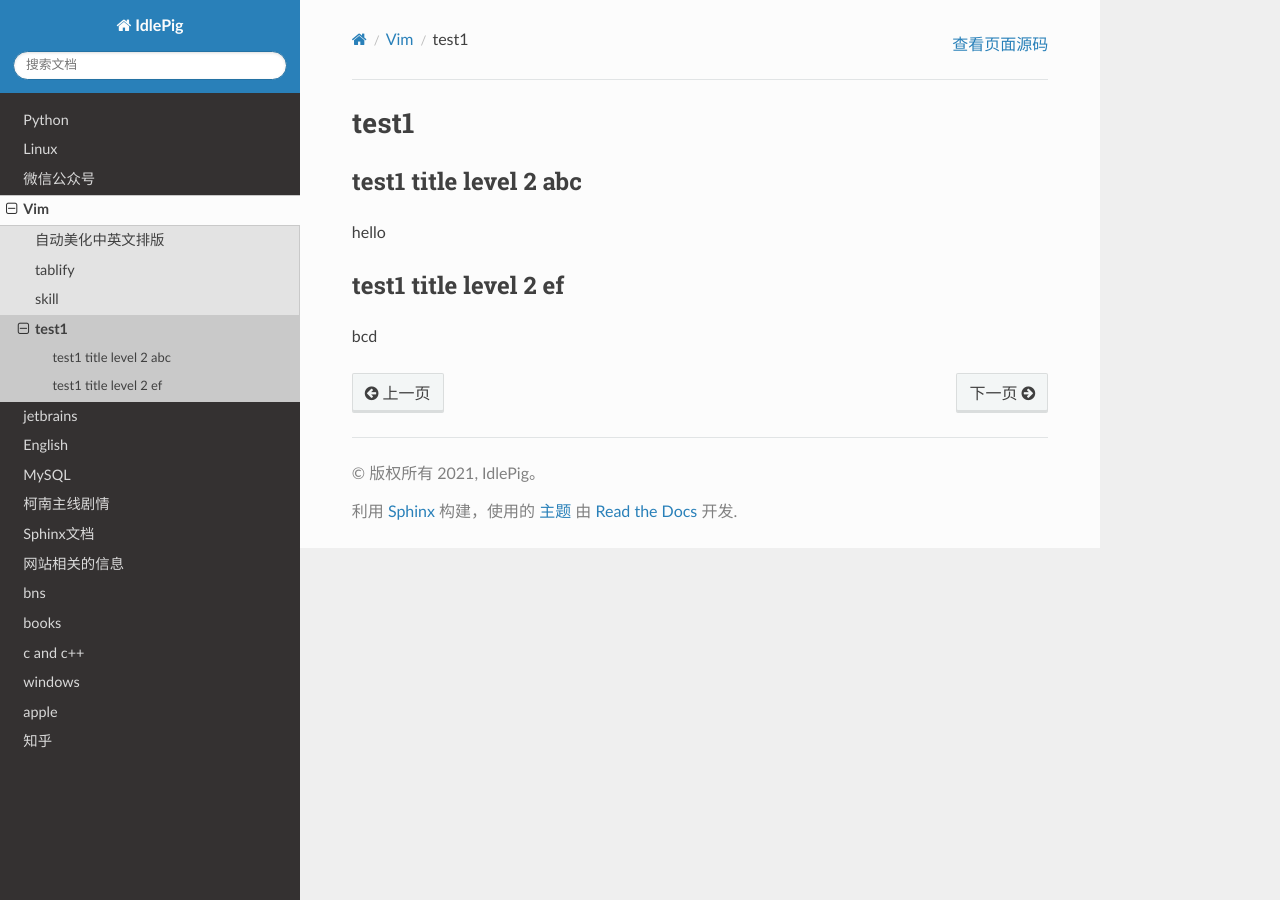
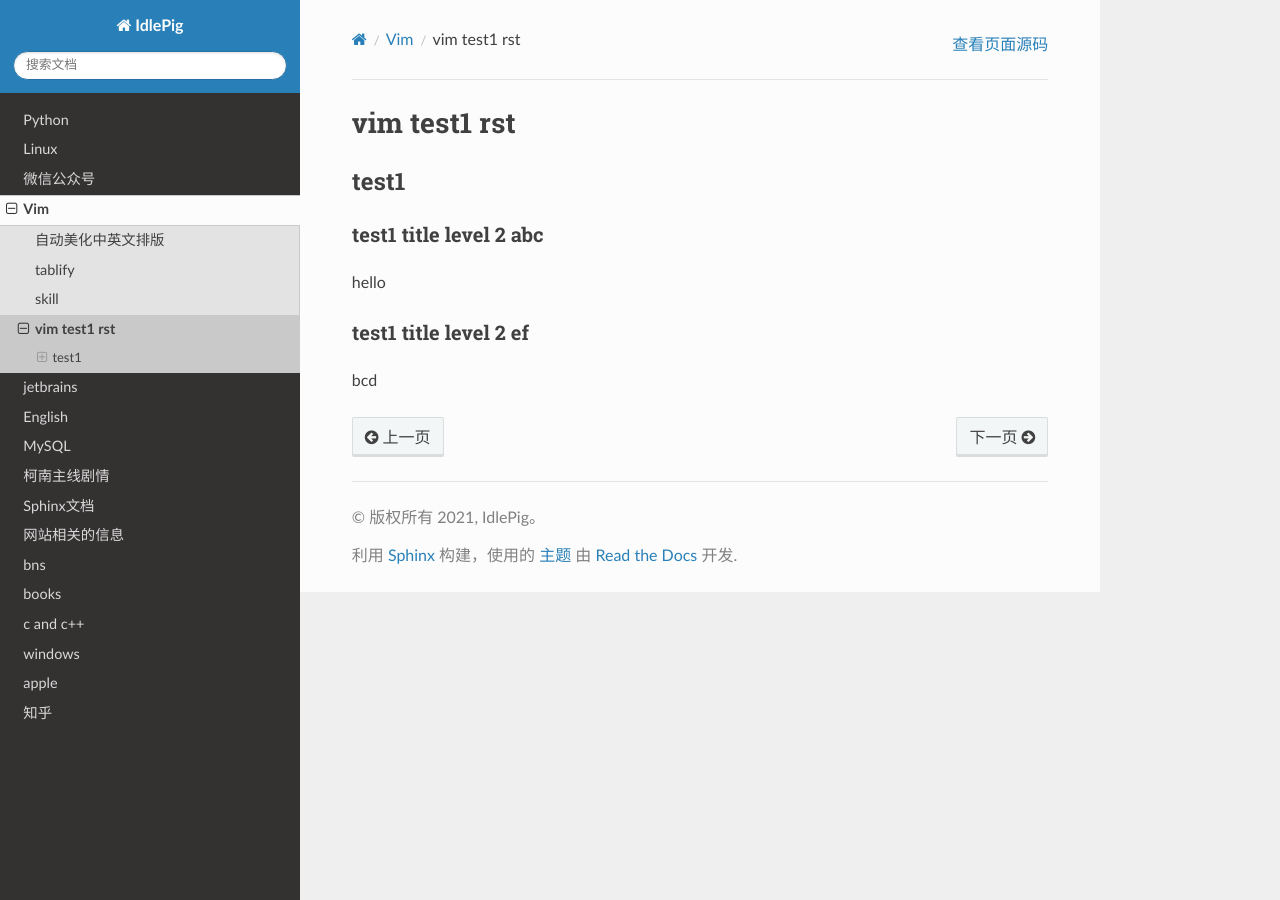
Before and after one commit to otfsenter/idlepig, a Sphinx documentation site: the page built from source/vim/test1.rst, in a window 1280 px wide. Built offline with Sphinx 7.4.7 and the Read the Docs theme 2.0.0, drawn with Linux system fonts in a browser that asks for light colours.

```diff
--- a/source/vim/index.rst
+++ b/source/vim/index.rst
@@ -9,8 +9,4 @@ Vim
     pangu
     tablify
     skill
-
-.. toctree::
-    :hidden:
-
-    test1.md
+    test1
--- a/source/vim/test1.md
+++ b/source/vim/test.md
@@ -1,3 +1,6 @@
+.. _vim-test-md:
+
+
 # test1
 
 ## test1 title level 2 abc
--- /dev/null
+++ b/source/vim/test1.rst
@@ -0,0 +1,8 @@
+.. _vim-test1-rst:
+
+*************
+vim test1 rst
+*************
+
+
+.. mdinclude:: test.md
```
